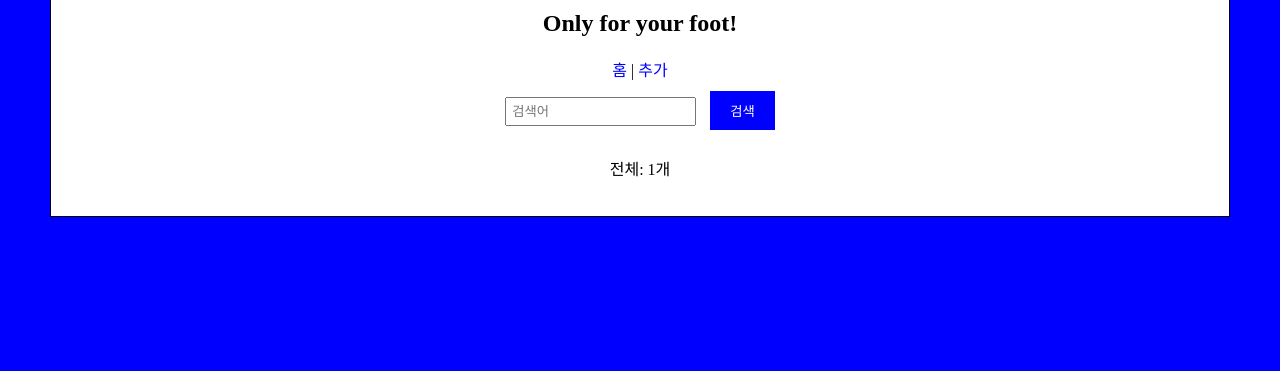
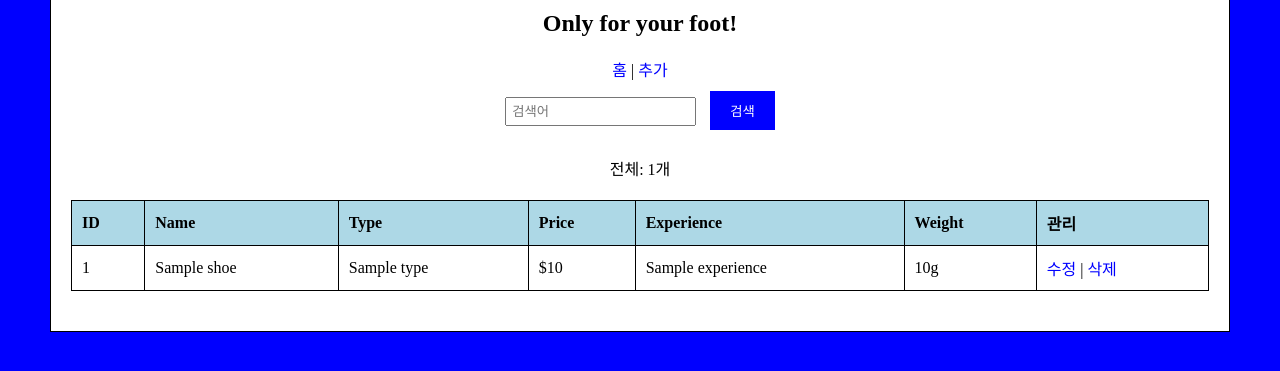
Before and after one commit to mushroomkevin/DB-for-homepage, a Python web app: template templates/base.html in a window 1280 px wide. Shown: the part 141-512 px from the top of the page. Run offline with Jinja, Linux system fonts and the light colour scheme; the template is opened without the code that fills it: most values are stand-ins (such as "Sample title", 1, 10 or a date in 2020).

Commit message:
base 수정

```diff
--- a/templates/base.html
+++ b/templates/base.html
@@ -76,6 +76,30 @@
         {% else %}전체: {{ shoes|length }}개{% endif %}
     </p>
 
-
+    <table>
+        <tr>
+            <th>ID</th>
+            <th>Name</th>
+            <th>Type</th>
+            <th>Price</th>
+            <th>Experience</th>
+            <th>Weight</th>
+            <th>관리</th>
+        </tr>
+        {% for shoe in shoes %}
+        <tr>
+            <td>{{ shoe['id'] }}</td>
+            <td>{{ shoe['name'] }}</td>
+            <td>{{ shoe['type'] }}</td>
+            <td>${{ shoe['price'] }}</td>
+            <td>{{ shoe['experience'] }}</td>
+            <td>{{ shoe['weight'] }}g</td>
+            <td>
+                <a href="/edit/{{ shoe['id'] }}">수정</a> |
+                <a href="/delete/{{ shoe['id'] }}" onclick="return confirm('삭제?')">삭제</a>
+            </td>
+        </tr>
+        {% endfor %}
+    </table>
 </body>
 </html>
```
